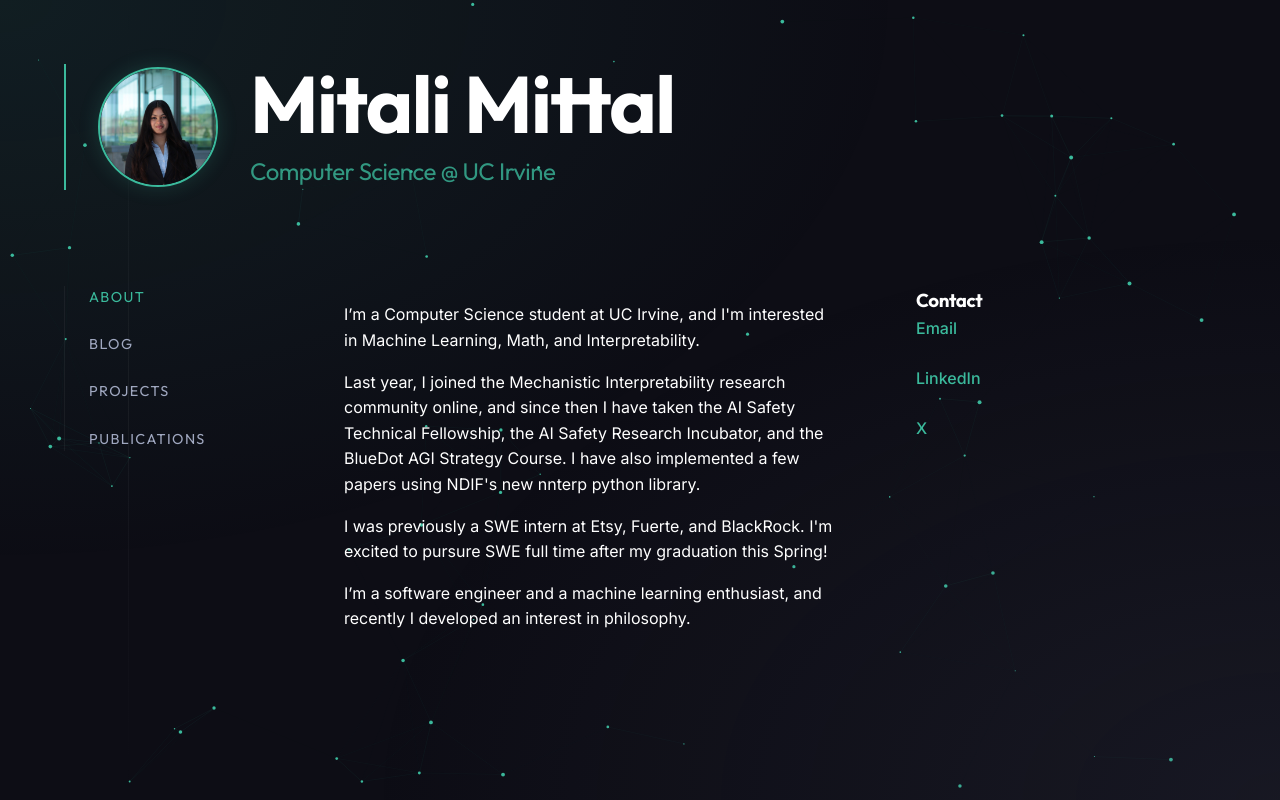
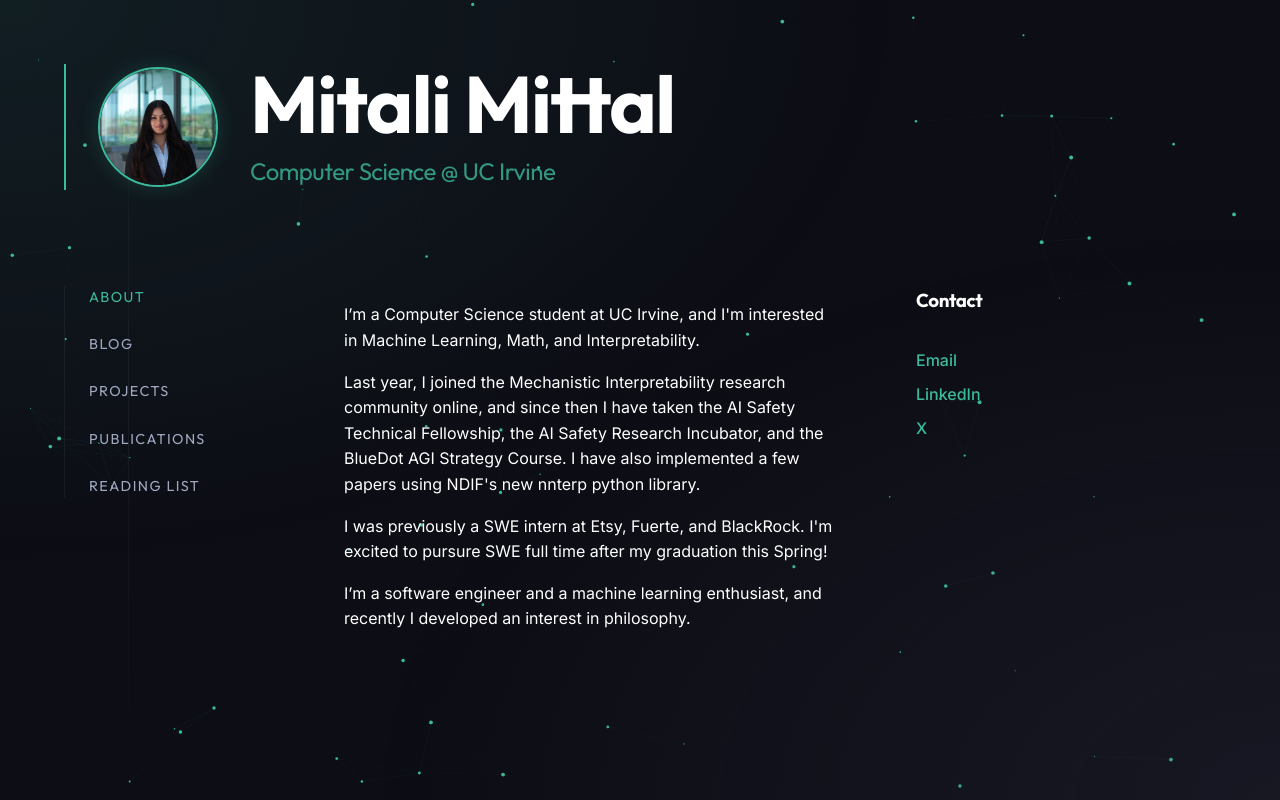
Before and after one commit to mital-i/mital-i.github.io, a React (Vite) app: page / in a window 1280 px wide. Built offline with nearby package versions, Linux system fonts and the light colour scheme.

Commit message:
fix contact ui and add reading page

```diff
--- a/src/App.css
+++ b/src/App.css
@@ -31,6 +31,12 @@
   border: 2px solid var(--color-mint);
   box-shadow: 0 0 20px rgba(59, 186, 156, 0.2);
   background: var(--glass-bg);
+}
+
+.card h3 {
+  margin-bottom: 2rem;
+  font-family: 'Outfit', sans-serif;
+  color: var(--color-text-bright);
 }
 
 .hero-text h1 {
@@ -139,7 +145,7 @@
 
 /* Sidebar updates */
 .contact-item {
-  margin-bottom: 1.5rem;
+  margin-bottom: 0.5rem;
 }
 
 .contact-item a {
--- a/src/App.tsx
+++ b/src/App.tsx
@@ -49,6 +49,7 @@ function App() {
             <NavLink to="/blog" className={({ isActive }) => isActive ? "nav-link active" : "nav-link"}>Blog</NavLink>
             <NavLink to="/projects" className={({ isActive }) => isActive ? "nav-link active" : "nav-link"}>Projects</NavLink>
             <NavLink to="/publications" className={({ isActive }) => isActive ? "nav-link active" : "nav-link"}>Publications</NavLink>
+            <NavLink to="/readinglist" className={({ isActive }) => isActive ? "nav-link active" : "nav-link"}>Reading List</NavLink>
           </nav>
 
           <Routes>
```
